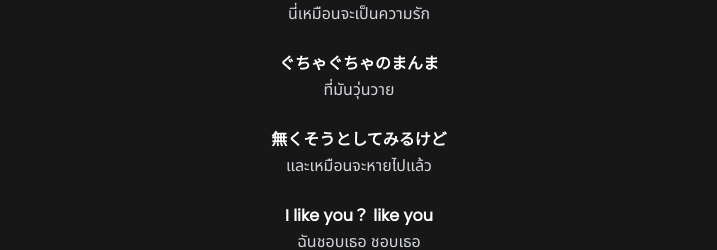
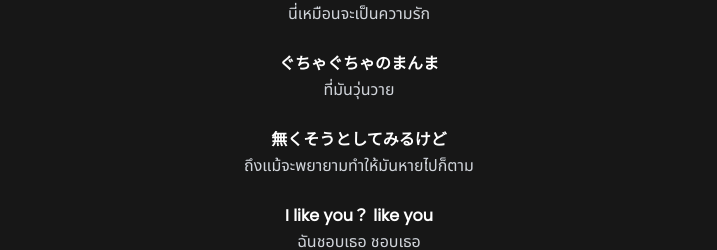
Before and after one commit to itzmeowww/thnsnkmd, an Astro site: page /blog/hilldspot_like in a window 1280 px wide. Shown: the part 1098-1348 px from the top of the page, without its empty margins (281-998 px from the left). Built offline with nearby package versions, Linux system fonts and the light colour scheme; Astro itself is replaced by a stand-in of ours.

Commit message:
fix: translation

```diff
--- a/src/pages/blog/hilldspot_like.md
+++ b/src/pages/blog/hilldspot_like.md
@@ -46,7 +46,7 @@ draft: false
 
 #### 無くそうとしてみるけど
 
-และเหมือนจะหายไปแล้ว
+ถึงแม้จะพยายามทำให้มันหายไปก็ตาม
 
 #### I like you？ like you
 
```
